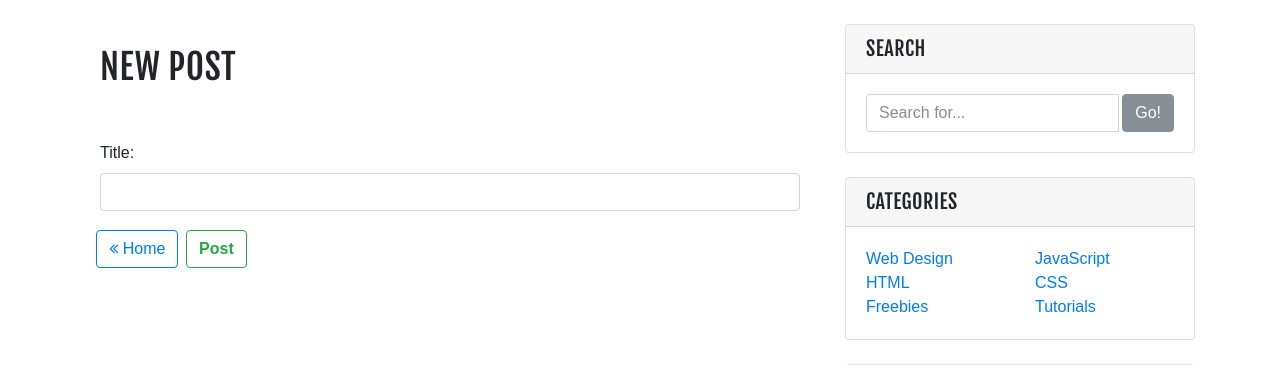
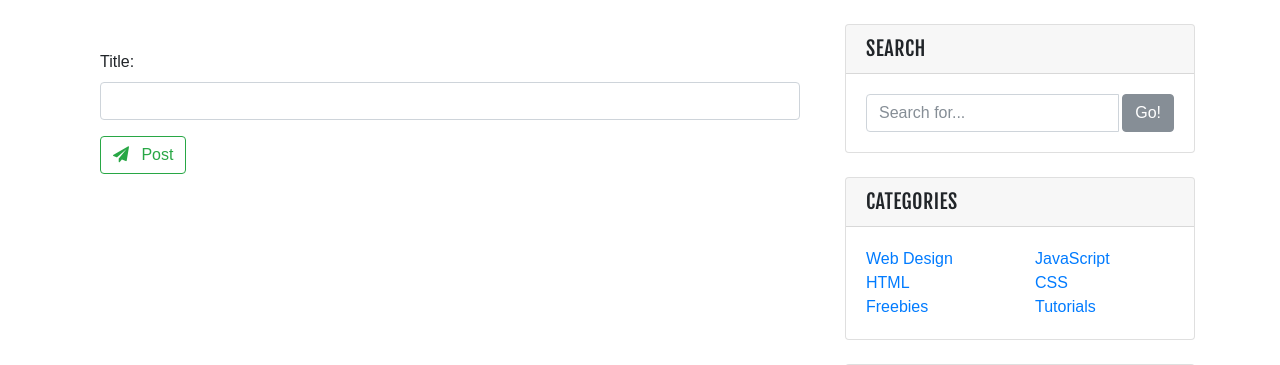
Before and after one commit to RoscaS/Django_blog, a Django app: page /blog/post/new/ in a window 1280 px wide. Shown: the part 56-421 px from the top of the page. Run offline with Django 3.2, Linux system fonts and the light colour scheme; parts of the project's set-up code (start-up, migrations or seed data) failed here and were passed over; some libraries are stand-ins or nearby versions; some web fonts are replaced.

Commit message:
HomeListView

```diff
--- a/blog/templates/blog/includes/_new_post.html
+++ b/blog/templates/blog/includes/_new_post.html
@@ -1,17 +1,14 @@
 <div class="container">
-  <h1 class="title">New post</h1>
+  <!-- <h1 class="title">New post</h1> -->
 
   <form method="post" novalidate>
     {% csrf_token %}
     {% include 'includes/_form.html' %}
-    <div class="d-inline p-2 row" style="margin-top: 1rem">
-      <a href="{% url 'home' %}" class="btn btn-outline-primary" style="margin: 0.2rem">
-        <i class="fa fa-angle-double-left" aria-hidden="true"></i>
-        Home
-      </a>
+    <!-- <div class="d-inline p-2 row" style="margin-top: 1rem"> -->
       <button type="submit" class="btn btn-outline-success">
-        <strong>Post</strong>
+        <i class="fa fa-paper-plane" aria-hidden="true" style="margin-right: 0.5rem"></i>
+        Post
       </button>
-    </div>
+    <!-- </div> -->
   </form>
 </div>
--- a/blog/views.py
+++ b/blog/views.py
@@ -2,9 +2,7 @@ from django.utils import timezone
 
 from django.contrib.auth.decorators import login_required
 from django.utils.decorators import method_decorator
-
 from rolepermissions.mixins import HasPermissionsMixin
-
 
 from django.urls import reverse_lazy
 from django.shortcuts import render, get_object_or_404, redirect
@@ -16,15 +14,40 @@ from blog.models import Post
 from blog.forms import ContactForm, PostForm
 
 
+# class HomeListView(ListView):
+#     form_class = PostForm
+#     model = Post
+#     paginate_by = 5
+#     context_object_name = 'posts'
+#     queryset = Post.objects.order_by('-date')
+
+#     def post(self, request, *args, **kwargs):
+#         self.object_list = self.get_queryset()
+#         return super().post(self, request, *args, **kwargs)
+
+#     def get_context_data(self, **kwargs):
+#         context = super().get_context_data(**kwargs)
+#         context['form'] = PostForm()
+#         return context
+
+    # def form_valid(self, form):
+    #     post = form.save(commit=False)
+    #     post.updated_by = self.request.user
+    #     post.updated_at = timezone.now()
+    #     post.save()
+    #     return redirect('post_detail', pk=post.pk)
+
 class HomeListView(ListView):
+    model = Post
     context_object_name = 'posts'
-    paginate_by         = 5
-    queryset            = Post.objects.order_by('-date')
+    paginate_by = 5
+    queryset = Post.objects.order_by('-date')
+
 
 
 class PostDetailView(DetailView):
-    model               = Post
     context_object_name = 'post'
+    model = Post
 
 
 @method_decorator(login_required, name='dispatch')
```
Also changed, not shown: blog/templates/blog/home.html (+11 -7 lines), db.sqlite3.
